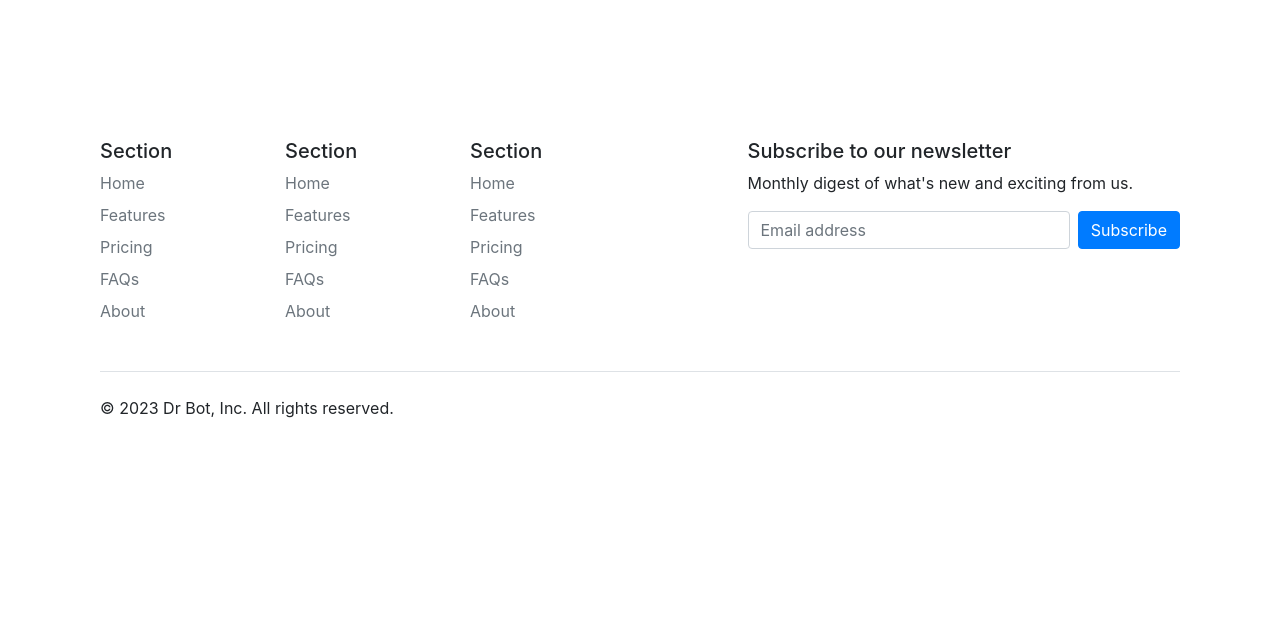
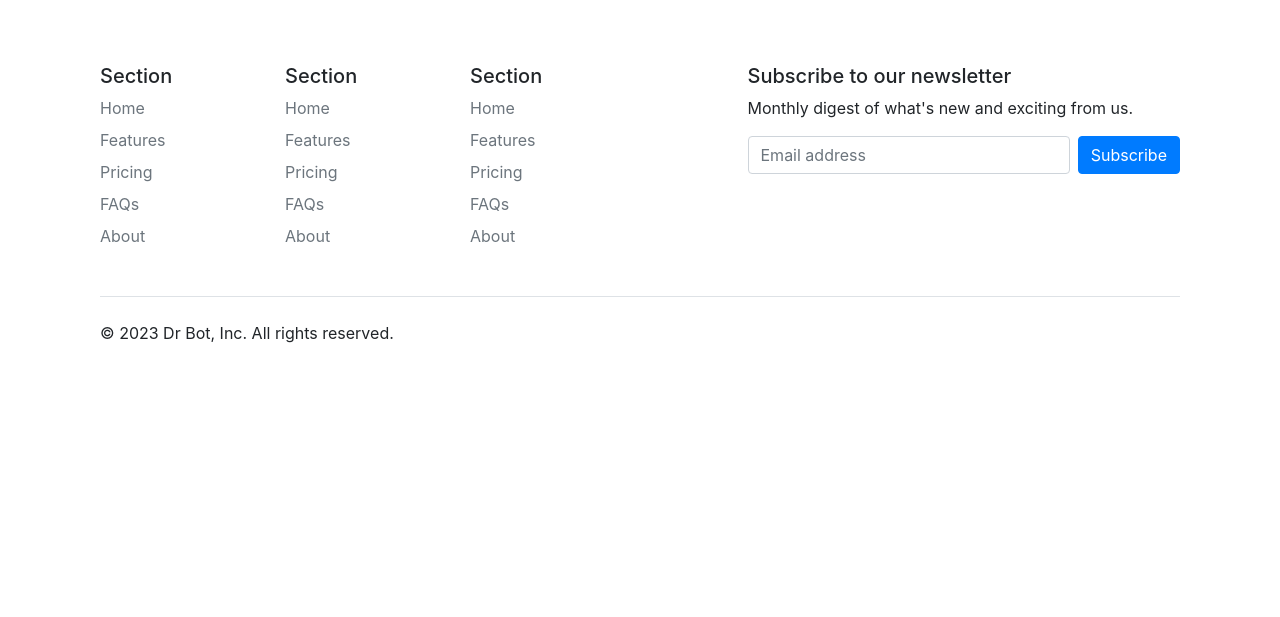
Before and after one commit to VictorMwachi/Dr-Bot, a Flask app: page /bio in a window 1280 px wide. Shown: the part 56-673 px from the top of the page. Run offline with Flask 3, Linux system fonts and the light colour scheme; some libraries are stand-ins or nearby versions.

Commit message:
css removed

```diff
--- a/clinic/__init__.py
+++ b/clinic/__init__.py
@@ -1,7 +1,6 @@
 from flask import Flask
 from flask_sqlalchemy import SQLAlchemy
-from werkzeug.security import generate_password_hash, check_password_hash
-from flask_login import UserMixin,login_user,LoginManager,logout_user,login_required,current_user
+
 
 app = Flask(__name__)
 app.config['SECRET_KEY']='anythingsecretasasecretkey'
--- a/clinic/templates/base.html
+++ b/clinic/templates/base.html
@@ -10,7 +10,7 @@
 </head>
 <body>
 	{% include 'header.html' %}
-	<div class="container" style="margin-top:75px;">
+	<div class="container">
 		{% block body %}
 
 		{% endblock %}
```
